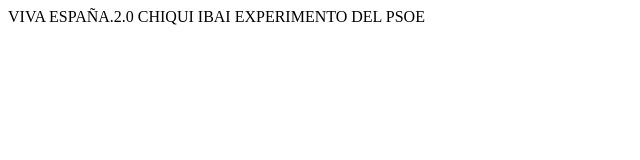
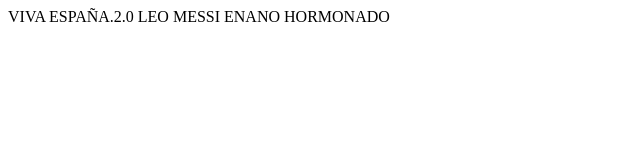
Before and after one commit to angellguerra/curso-git, a plain HTML site: page index.html in a window 1280 px wide. Shown: the full height of the page, 0-640 px from the left. Drawn offline with Linux system fonts and the light colour scheme.

Commit message:
Update index.html

```diff
--- a/index.html
+++ b/index.html
@@ -5,7 +5,7 @@
     <meta name="viewport" content="width=device-width, initial-scale=1.0">
     <title>Document</title>
 	VIVA ESPAÑA.2.0
-	CHIQUI IBAI EXPERIMENTO DEL PSOE
+	LEO MESSI ENANO HORMONADO
 </head>
 <body>
 </body>
```
